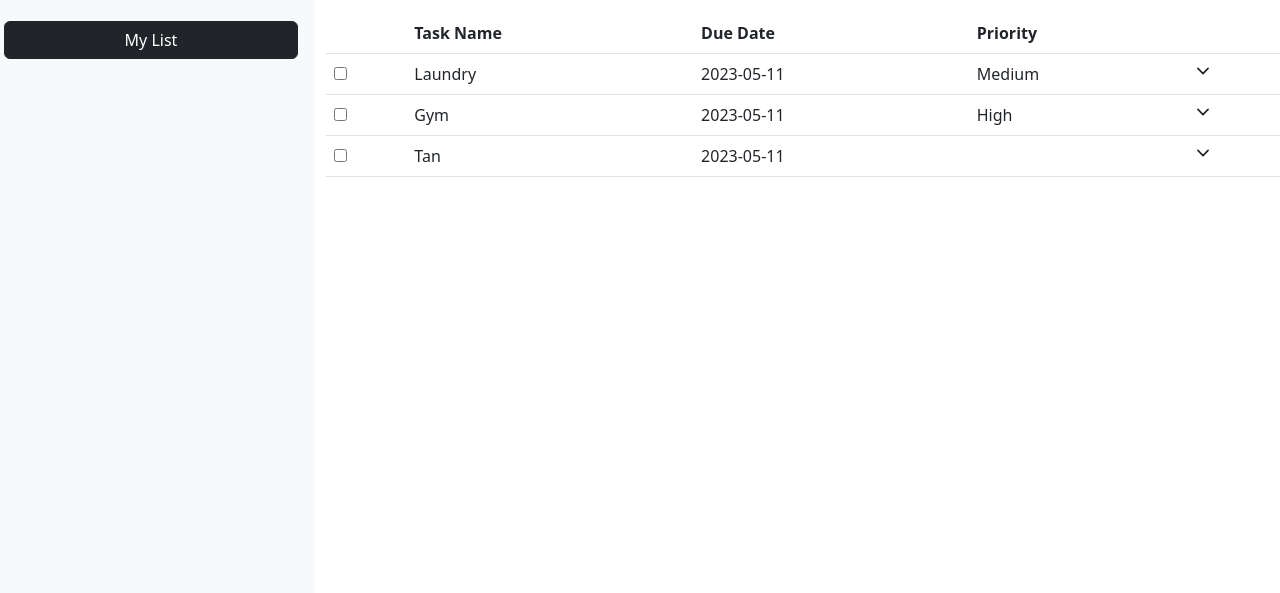
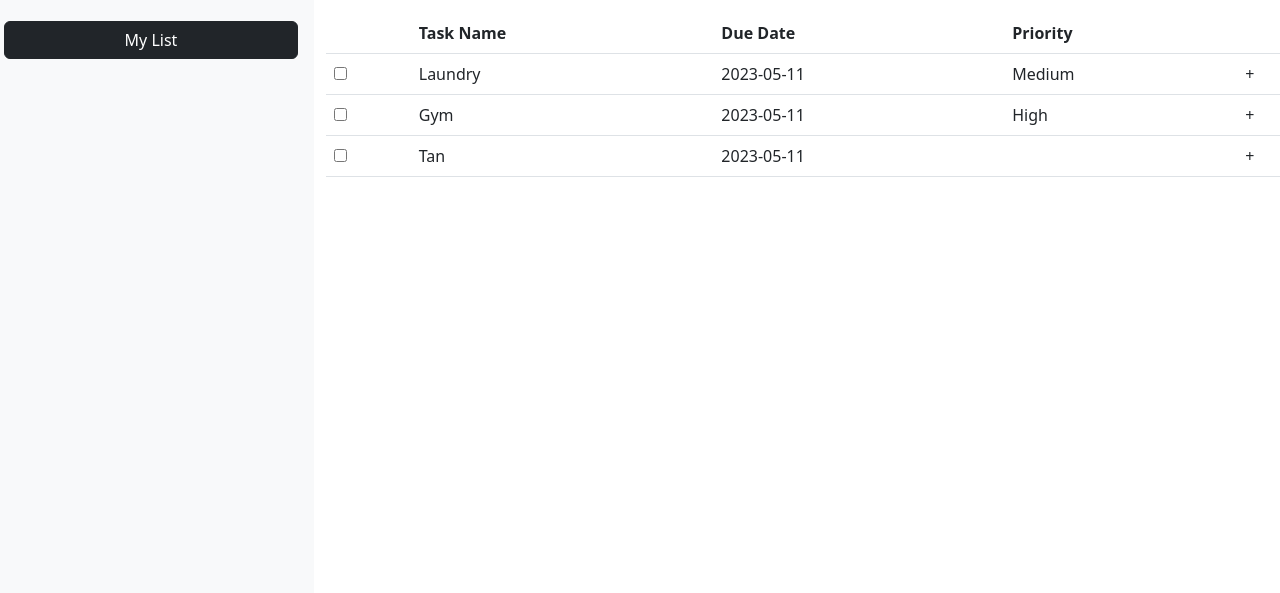
Before and after one commit to asampers/ToDoList, a website built with webpack: page src/index.html in a window 1280 px wide. Both pictures are taken after a click on the button "My List". Shown: the part 151-744 px from the top of the page. Built offline with nearby package versions, Linux system fonts and the light colour scheme.

Commit message:
accordion works but don't love the way it looks

```diff
--- a/src/js/todoUI.js
+++ b/src/js/todoUI.js
@@ -2,11 +2,23 @@ const TodoUI = (() => {
   const createRow = (todo) => {
     const todoList = document.querySelector('.todo-list');
     const row = document.createElement('tr');
-    fillRow(todo, row);
+    const hiddenRow = document.createElement('tr');
+
+    row.classList.add('accordion', 'accordion-flush', 'collapsed');
+    row.id = `accordion${todo.index}`;
+    row.type = 'button'
+    row.setAttribute('data-bs-toggle', 'collapse');
+    row.setAttribute('data-bs-target', `#collapse${todo.index}`);
+    row.setAttribute('aria-controls', `collapse${todo.index}`)
+    hiddenRow.classList.add('.hide-table-padding', 'accordion-collapse', 'collapse');
+    hiddenRow.setAttribute('data-bs-parent', `#accordion${todo.index}`);
+    hiddenRow.id = `collapse${todo.index}`;
+    fillRow(todo, row, hiddenRow);
     todoList.appendChild(row);
+    todoList.appendChild(hiddenRow);
   }
 
-  const fillRow = (todo, row) => {
+  const fillRow = (todo, row, hiddenRow) => {
     const completed = document.createElement('td');
     const checkboxDiv = document.createElement('div');
     const checkbox = document.createElement('input')
@@ -14,9 +26,12 @@ const TodoUI = (() => {
     const dueDate = document.createElement('td');
     const priority = document.createElement('td');
     const expand = document.createElement('td');
-    const icon = document.createElement('span');
+    const hiddenField = document.createElement('td');
+    //const moreInfo = document.createElement('div');
 
-    icon.innerHTML = '<ion-icon size="small" name="chevron-down-outline"></ion-icon>';
+    expand.classList.add('expand-button');
+    hiddenField.classList.add('accordion-body');
+    hiddenField.setAttribute('colspan', '5');
     checkbox.type = "checkbox";
 		checkbox.checked = todo.completed;
     checkboxDiv.appendChild(checkbox);
@@ -25,13 +40,14 @@ const TodoUI = (() => {
     title.textContent = todo.title;
     dueDate.textContent = todo.dueDate;
     priority.textContent = todo.priority;
-    expand.appendChild(icon);
+    hiddenField.textContent = `Description: ${todo.description}`;
 
     row.appendChild(completed);
     row.appendChild(title);
     row.appendChild(dueDate);
     row.appendChild(priority);
     row.appendChild(expand);
+    hiddenRow.appendChild(hiddenField);
   }
 
   return { createRow };
--- a/src/scss/styles.scss
+++ b/src/scss/styles.scss
@@ -1,2 +1,22 @@
 // Import all of Bootstrap's CSS
 @import "bootstrap/scss/bootstrap";
+
+tr.hide-table-padding td {
+  padding: 0 !important;
+}
+
+.expand-button {
+    position: relative;
+}
+
+.accordion .expand-button::after {
+    position: absolute;
+    left:.75rem;
+    top: 50%;
+    transform: translate(0, -50%);
+    content: "-";
+}
+
+.accordion.collapsed .expand-button::after {
+    content: '+';
+}
```
